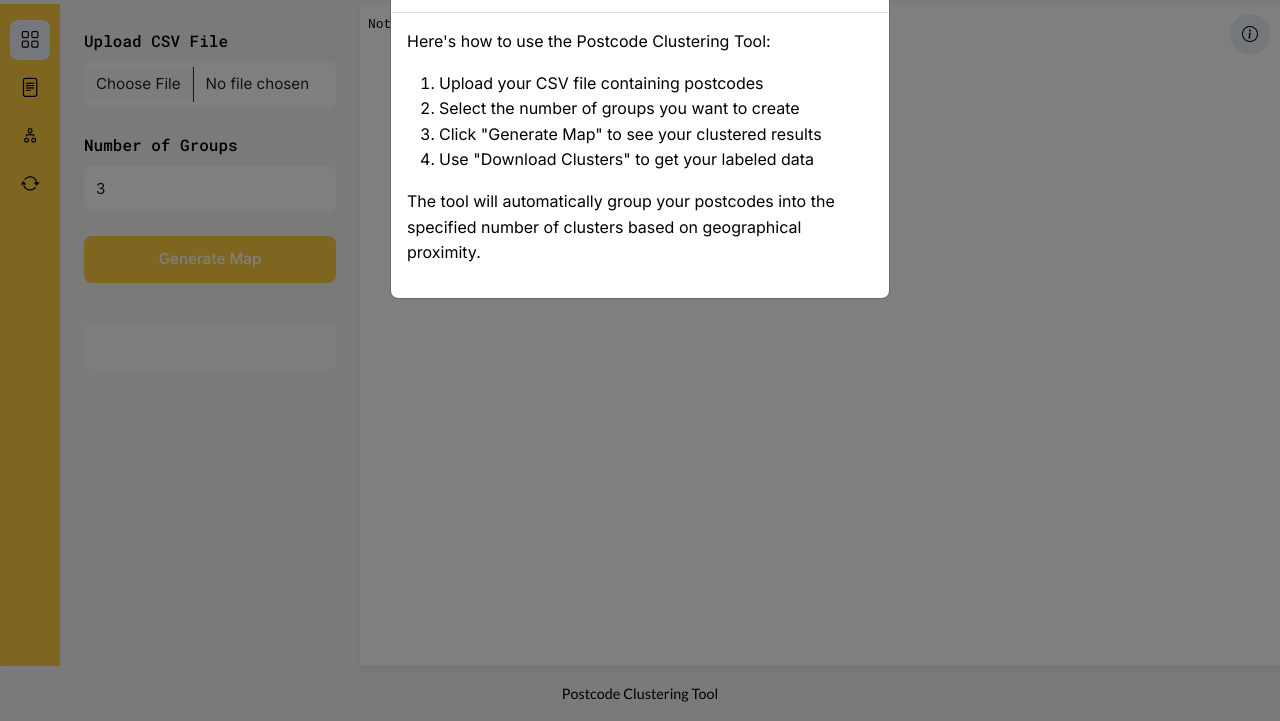
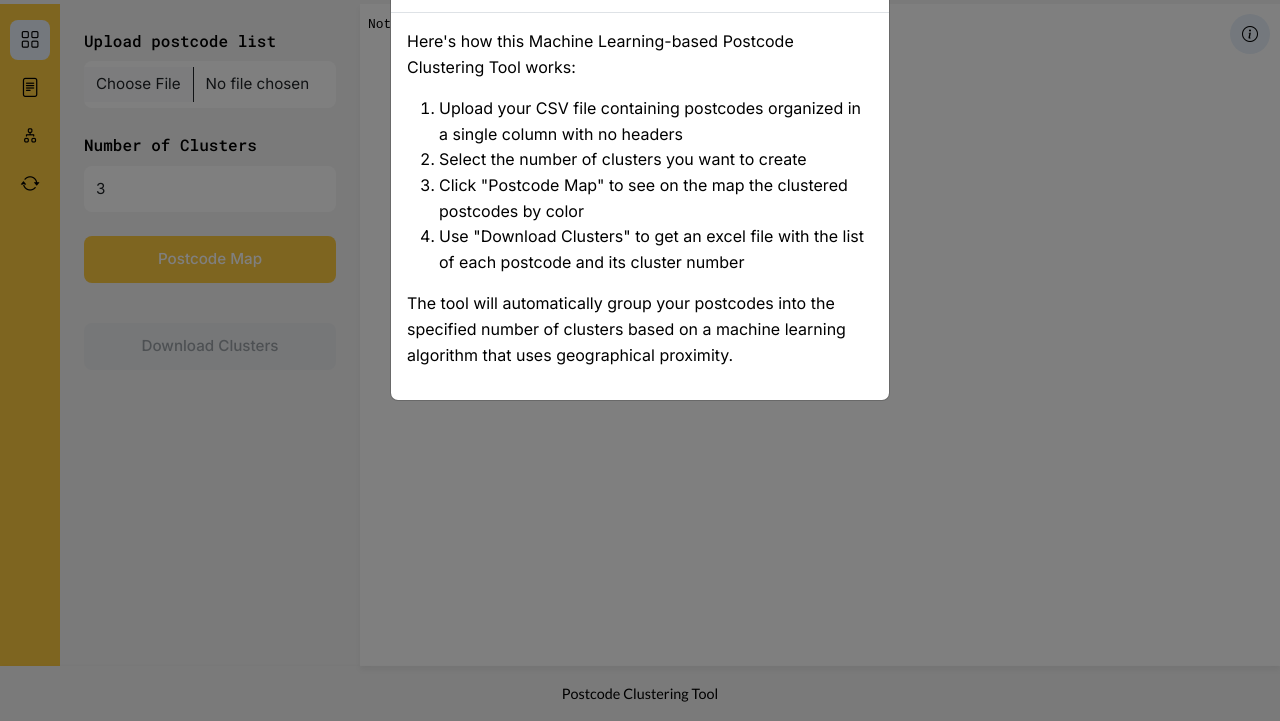
Before and after one commit to ABallanti/doorKnockerGroups, a website: page frontend/public/index.html in a window 1280 px wide. Both pictures are taken after a click on the button 1250 px from the left and 112 px from the top of the page. Shown: the part 79-800 px from the top of the page. Drawn offline with nearby package versions, Linux system fonts and the light colour scheme.

Commit message:
UI improvements

```diff
--- a/frontend/public/index.html
+++ b/frontend/public/index.html
@@ -43,22 +43,22 @@
         <div class="sidebar">
             <form id="upload-form">
                 <div class="control-group">
-                    <label>Upload CSV File</label>
+                    <label>Upload postcode list</label>
                     <input type="file" class="form-control" id="file" name="file" required>
                 </div>
 
                 <div class="control-group">
-                    <label>Number of Groups</label>
+                    <label>Number of Clusters</label>
                     <input type="number" class="form-control" id="num_groups" name="num_groups" value="3" min="2" required>
                 </div>
 
                 <div class="control-group">
-                    <button type="submit" class="btn btn-primary w-100 mb-3">Generate Map</button>
+                    <button type="submit" class="btn btn-primary w-100 mb-3"> Postcode Map</button>
                 </div>
 
                 <button id="download-clustered-csv" class="btn btn-primary w-100" disabled>
-                  Download Clusters
-              </button>
+                    Download Clusters
+                </button>
 
             </form>
 
@@ -79,7 +79,7 @@
                 <div class="spinner-overlay" id="spinner-overlay">
                     <div class="text-center">
                         <div class="spinner-border mb-3"></div>
-                        <div class="loading-text">Processing your data...</div>
+                        <div class="loading-text">ML in the background is producing the clusters...</div>
                     </div>
                 </div>
             </div>
@@ -95,14 +95,14 @@
                     <button type="button" class="btn-close" data-bs-dismiss="modal" aria-label="Close"></button>
                 </div>
                 <div class="modal-body">
-                    <p>Here's how to use the Postcode Clustering Tool:</p>
+                    <p>Here's how this Machine Learning-based Postcode Clustering Tool works:</p>
                     <ol>
-                        <li>Upload your CSV file containing postcodes</li>
-                        <li>Select the number of groups you want to create</li>
-                        <li>Click "Generate Map" to see your clustered results</li>
-                        <li>Use "Download Clusters" to get your labeled data</li>
+                        <li>Upload your CSV file containing postcodes organized in a single column with no headers </li>
+                        <li>Select the number of clusters you want to create</li>
+                        <li>Click "Postcode Map" to see on the map the clustered postcodes by color</li>
+                        <li>Use "Download Clusters" to get an excel file with the list of each postcode and its cluster number</li>
                     </ol>
-                    <p>The tool will automatically group your postcodes into the specified number of clusters based on geographical proximity.</p>
+                    <p>The tool will automatically group your postcodes into the specified number of clusters based on a machine learning algorithm that uses geographical proximity.</p>
                 </div>
             </div>
         </div>
--- a/frontend/public/style.css
+++ b/frontend/public/style.css
@@ -170,9 +170,21 @@ body {
     transform: translateY(-1px);
 }
 
+/* Disabled button state */
 .btn-primary:disabled {
-    background-color: var(--text-secondary);
-    opacity: 0.7;
+    background-color: #e9ecef !important;  /* Light gray background */
+    border-color: #e9ecef !important;      /* Light gray border */
+    color: #6c757d !important;             /* Medium gray text */
+    opacity: 0.65;                         /* Slightly transparent */
+    cursor: not-allowed;
+}
+
+/* Enabled button state */
+.btn-primary:not(:disabled) {
+    background-color: var(--accent);  /* Bootstrap primary blue */
+    border-color: #0d6efd;
+    color: white;
+    opacity: 1;
 }
 
 .map-container {
```
